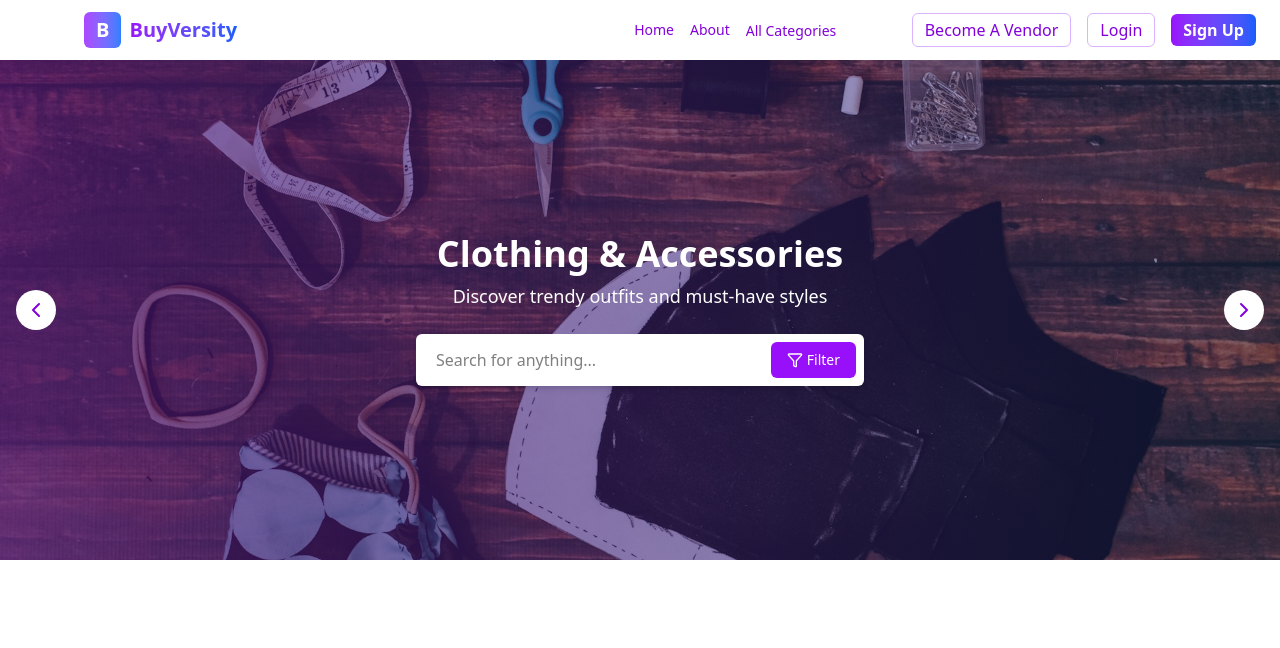
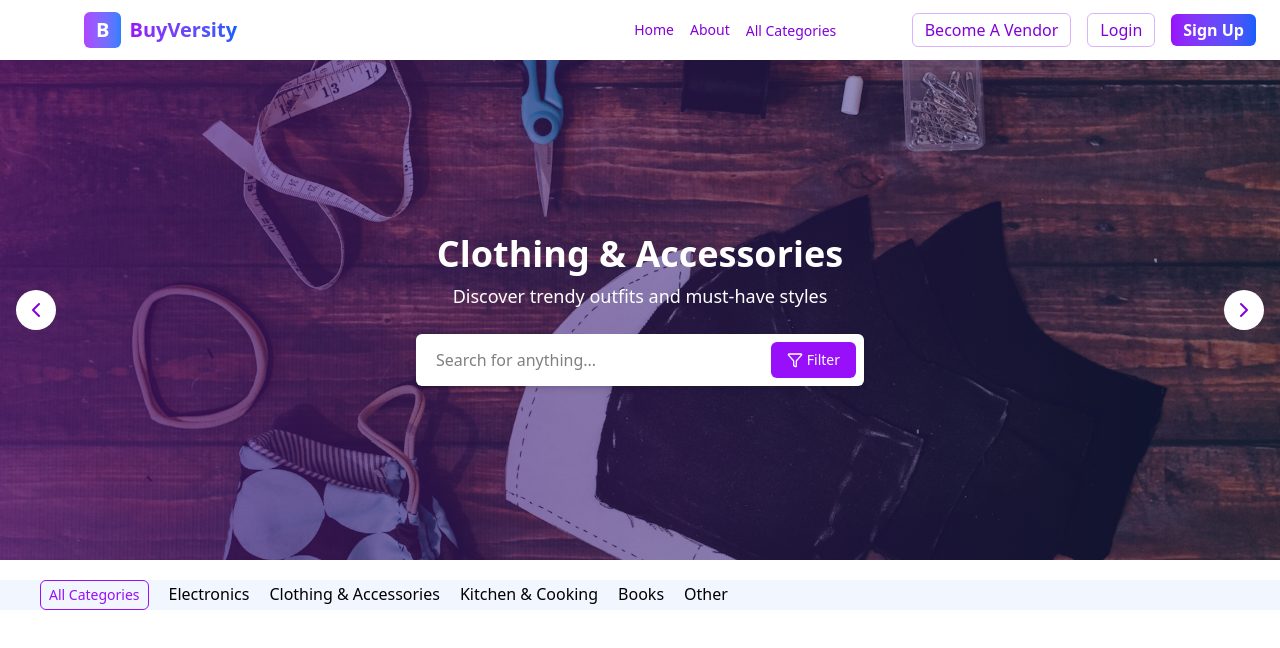
Before and after one commit to TopTier5/buyversity, a React (Vite) app: page / in a window 1280 px wide. Shown: the top 648 px of the page. Built offline with nearby package versions, Linux system fonts and the light colour scheme.

Commit message:
create form page removed

```diff
--- a/src/components/Hero.jsx
+++ b/src/components/Hero.jsx
@@ -48,7 +48,7 @@ export default function Hero() {
 
     return (
 
-        <div className="relative w-full h-[500px] overflow-hidden">
+        <div className="relative w-full h-[500px] overflow-hidden bg-[#f1f6ff]">
 
             {slides.map((slide, index) => (
                 <img
--- a/src/components/ProductCard.jsx
+++ b/src/components/ProductCard.jsx
@@ -1,6 +1,18 @@
+
+
 export default function ProductCard() {
     return (
-        <section>
+
+        <section className="bg-[#f1f6ff]">
+              <div className="space-x-5 mt-5  ml-10">
+            <button className="border border-r rounded-md text-purple-600 text-sm px-2 py-1">All Categories</button>
+            <button>Electronics</button>
+            <button>Clothing & Accessories</button>
+            <button>Kitchen & Cooking</button>
+            <button>Books</button>
+            <button>Other</button>
+
+        </div>
 
         </section>
     );
--- a/src/pages/Home.jsx
+++ b/src/pages/Home.jsx
@@ -1,6 +1,7 @@
 import Navbar from "../components/Navbar";
 import Hero from "../components/Hero";
 import Footer from "../components/Footer";
+import ProductCard from "../components/ProductCard";
 
 
 export default function Home() {
@@ -9,6 +10,9 @@ export default function Home() {
 
         <Navbar />
         <Hero />
+        <ProductCard />
+
+
 
 
 
```
